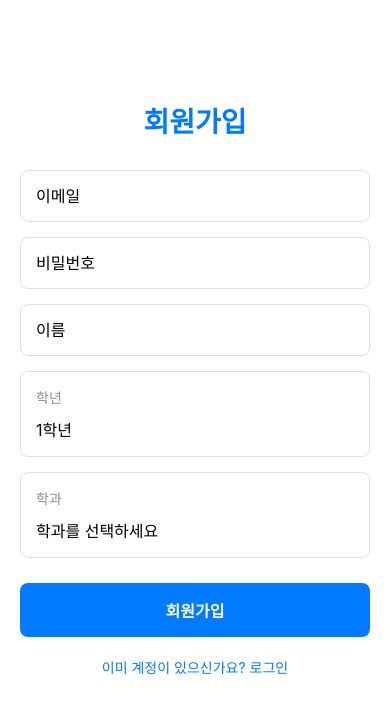
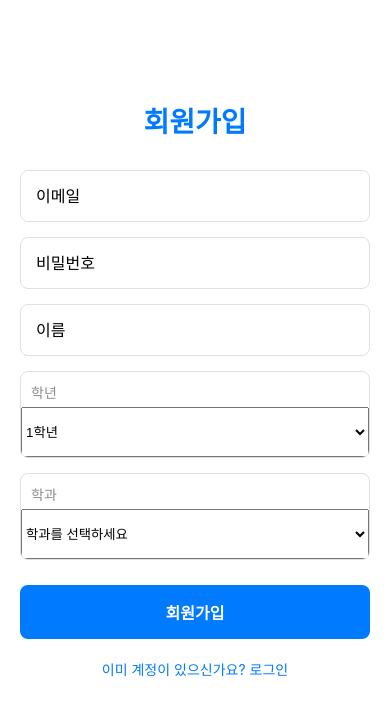
Before and after one commit to jyqaz7548/CertBuddy, a React Native app in the folder frontend/: screen /Register in a window 390 px wide. Shown: the top 716 px of the page. Built offline with nearby package versions, Linux system fonts and the light colour scheme.

Commit message:
Refactor: Use Picker for grade and department selection
Co-authored-by: jyqaz7548 <jyqaz7548@gmail.com>

```diff
--- a/frontend/src/screens/Auth/RegisterScreen.js
+++ b/frontend/src/screens/Auth/RegisterScreen.js
@@ -7,13 +7,9 @@ import {
   StyleSheet,
   Alert,
   ScrollView,
-  Modal,
-  FlatList,
 } from 'react-native';
+import { Picker } from '@react-native-picker/picker';
 import { useAuth } from '../../store/AuthContext';
-
-const GRADES = ['1', '2', '3'];
-const DEPARTMENTS = ['로봇설계과', '로봇제어과', '로봇소프트웨어과', '로봇정보통신과'];
 
 export default function RegisterScreen({ navigation }) {
   const [formData, setFormData] = useState({
@@ -23,8 +19,6 @@ export default function RegisterScreen({ navigation }) {
     department: '',
     grade: '1',
   });
-  const [showGradeModal, setShowGradeModal] = useState(false);
-  const [showDepartmentModal, setShowDepartmentModal] = useState(false);
   const { register } = useAuth();
 
   const handleRegister = async () => {
@@ -80,115 +74,33 @@ export default function RegisterScreen({ navigation }) {
         onChangeText={(text) => setFormData({ ...formData, name: text })}
       />
 
-      <TouchableOpacity
-        style={styles.pickerContainer}
-        onPress={() => setShowGradeModal(true)}
-      >
+      <View style={styles.pickerContainer}>
         <Text style={styles.label}>학년</Text>
-        <Text style={styles.pickerValue}>
-          {formData.grade ? `${formData.grade}학년` : '학년을 선택하세요'}
-        </Text>
-      </TouchableOpacity>
+        <Picker
+          selectedValue={formData.grade}
+          style={styles.picker}
+          onValueChange={(value) => setFormData({ ...formData, grade: value })}
+        >
+          <Picker.Item label="1학년" value="1" />
+          <Picker.Item label="2학년" value="2" />
+          <Picker.Item label="3학년" value="3" />
+        </Picker>
+      </View>
 
-      <TouchableOpacity
-        style={styles.pickerContainer}
-        onPress={() => setShowDepartmentModal(true)}
-      >
+      <View style={styles.pickerContainer}>
         <Text style={styles.label}>학과</Text>
-        <Text style={styles.pickerValue}>
-          {formData.department || '학과를 선택하세요'}
-        </Text>
-      </TouchableOpacity>
-
-      {/* 학년 선택 Modal */}
-      <Modal
-        visible={showGradeModal}
-        transparent={true}
-        animationType="slide"
-        onRequestClose={() => setShowGradeModal(false)}
-      >
-        <View style={styles.modalOverlay}>
-          <View style={styles.modalContent}>
-            <Text style={styles.modalTitle}>학년 선택</Text>
-            <FlatList
-              data={GRADES}
-              keyExtractor={(item) => item}
-              renderItem={({ item }) => (
-                <TouchableOpacity
-                  style={[
-                    styles.modalItem,
-                    formData.grade === item && styles.modalItemSelected,
-                  ]}
-                  onPress={() => {
-                    setFormData({ ...formData, grade: item });
-                    setShowGradeModal(false);
-                  }}
-                >
-                  <Text
-                    style={[
-                      styles.modalItemText,
-                      formData.grade === item && styles.modalItemTextSelected,
-                    ]}
-                  >
-                    {item}학년
-                  </Text>
-                </TouchableOpacity>
-              )}
-            />
-            <TouchableOpacity
-              style={styles.modalCloseButton}
-              onPress={() => setShowGradeModal(false)}
-            >
-              <Text style={styles.modalCloseButtonText}>취소</Text>
-            </TouchableOpacity>
-          </View>
-        </View>
-      </Modal>
-
-      {/* 학과 선택 Modal */}
-      <Modal
-        visible={showDepartmentModal}
-        transparent={true}
-        animationType="slide"
-        onRequestClose={() => setShowDepartmentModal(false)}
-      >
-        <View style={styles.modalOverlay}>
-          <View style={styles.modalContent}>
-            <Text style={styles.modalTitle}>학과 선택</Text>
-            <FlatList
-              data={DEPARTMENTS}
-              keyExtractor={(item) => item}
-              renderItem={({ item }) => (
-                <TouchableOpacity
-                  style={[
-                    styles.modalItem,
-                    formData.department === item && styles.modalItemSelected,
-                  ]}
-                  onPress={() => {
-                    setFormData({ ...formData, department: item });
-                    setShowDepartmentModal(false);
-                  }}
-                >
-                  <Text
-                    style={[
-                      styles.modalItemText,
-                      formData.department === item && styles.modalItemTextSelected,
-                    ]}
-                  >
-                    {item}
-                  </Text>
-                </TouchableOpacity>
-              )}
-            />
-            <TouchableOpacity
-              style={styles.modalCloseButton}
-              onPress={() => setShowDepartmentModal(false)}
-            >
-              <Text style={styles.modalCloseButtonText}>취소</Text>
-            </TouchableOpacity>
-          </View>
-        </View>
-      </Modal>
+        <Picker
+          selectedValue={formData.department}
+          style={styles.picker}
+          onValueChange={(value) => setFormData({ ...formData, department: value })}
+        >
+          <Picker.Item label="학과를 선택하세요" value="" />
+          <Picker.Item label="로봇설계과" value="로봇설계과" />
+          <Picker.Item label="로봇제어과" value="로봇제어과" />
+          <Picker.Item label="로봇소프트웨어과" value="로봇소프트웨어과" />
+          <Picker.Item label="로봇정보통신과" value="로봇정보통신과" />
+        </Picker>
+      </View>
 
       <TouchableOpacity style={styles.button} onPress={handleRegister}>
         <Text style={styles.buttonText}>회원가입</Text>
@@ -233,64 +145,18 @@ const styles = StyleSheet.create({
     borderColor: '#E0E0E0',
     borderRadius: 8,
     marginBottom: 15,
-    padding: 15,
+    overflow: 'hidden',
     backgroundColor: '#fff',
   },
   label: {
+    padding: 10,
+    paddingBottom: 5,
     fontSize: 14,
     color: '#8E8E93',
-    marginBottom: 5,
   },
-  pickerValue: {
-    fontSize: 16,
-    color: '#000',
-    marginTop: 5,
-  },
-  modalOverlay: {
-    flex: 1,
-    backgroundColor: 'rgba(0, 0, 0, 0.5)',
-    justifyContent: 'flex-end',
-  },
-  modalContent: {
-    backgroundColor: '#fff',
-    borderTopLeftRadius: 20,
-    borderTopRightRadius: 20,
-    padding: 20,
-    maxHeight: '70%',
-  },
-  modalTitle: {
-    fontSize: 20,
-    fontWeight: 'bold',
-    marginBottom: 20,
-    textAlign: 'center',
-  },
-  modalItem: {
-    padding: 15,
-    borderBottomWidth: 1,
-    borderBottomColor: '#E0E0E0',
-  },
-  modalItemSelected: {
-    backgroundColor: '#E3F2FD',
-  },
-  modalItemText: {
-    fontSize: 16,
-    color: '#000',
-  },
-  modalItemTextSelected: {
-    color: '#007AFF',
-    fontWeight: 'bold',
-  },
-  modalCloseButton: {
-    marginTop: 20,
-    padding: 15,
-    backgroundColor: '#F5F5F5',
-    borderRadius: 8,
-    alignItems: 'center',
-  },
-  modalCloseButtonText: {
-    fontSize: 16,
-    color: '#007AFF',
-    fontWeight: 'bold',
+  picker: {
+    height: 50,
+    width: '100%',
   },
   button: {
     backgroundColor: '#007AFF',
```
